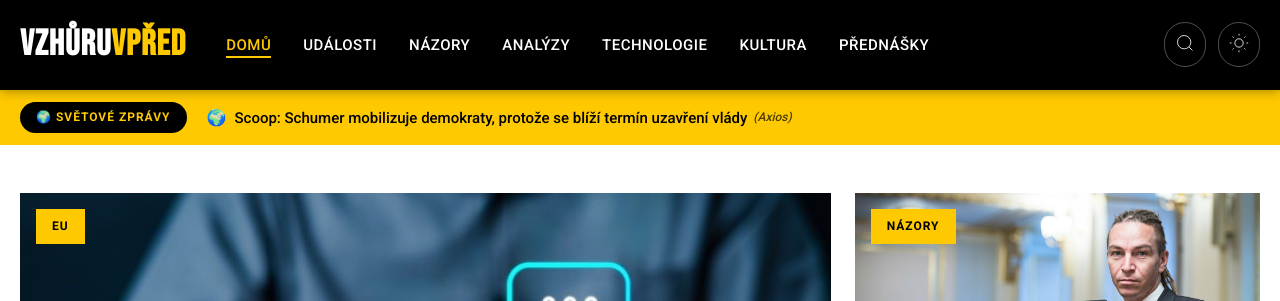
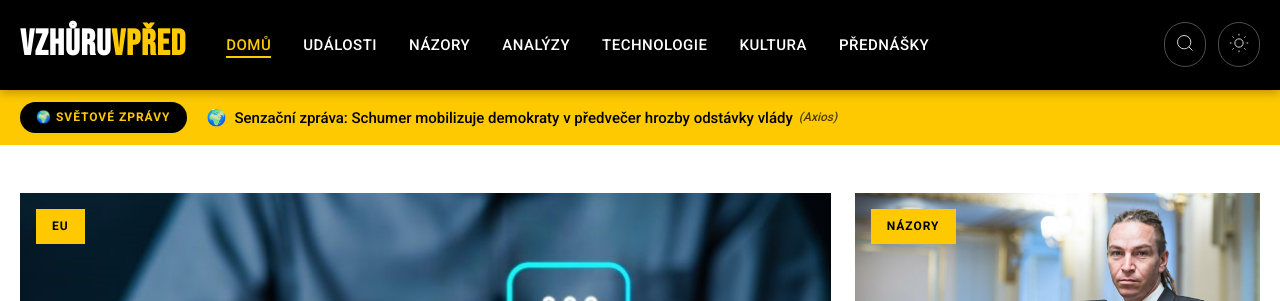
Before and after one commit to tangero/vzhuruvpred, a Jekyll site: the page built from index.html, in a window 1280 px wide and 900 px high. Shown: the top 301 px of the window. Built offline with Jekyll 4.4.1, drawn with Linux system fonts in a browser that asks for light colours; part of the change alters nothing that is shown.

Commit message:
Update world news 2025-10-02 02:59

```diff
--- a/_data/world_news.json
+++ b/_data/world_news.json
@@ -1,10 +1,10 @@
 {
-  "last_updated": "2025-10-02T01:19:09",
+  "last_updated": "2025-10-02T02:56:13",
   "articles": [
     {
       "flag": "🌍",
       "country": "global",
-      "title": "Americké futures klesají s blížícím se výpadkem vládních služeb ve Washingtonu: Přehled trhů",
+      "title": "Americké futures klesají s blížícím se výpadkem vlády ve Washingtonu: Přehled trhů",
       "original_title": "US Futures Slip as Washington Approaches Shutdown: Markets Wrap - Bloomberg.com",
       "url": "https://www.bloomberg.com/news/articles/2025-09-30/stock-market-today-dow-s-p-live-updates",
       "urlToImage": "https://assets.bwbx.io/images/users/iqjWHBFdfxIU/iU9Ekz_.FHGU/v1/1200x800.jpg",
@@ -15,18 +15,18 @@
     {
       "flag": "🌍",
       "country": "global",
-      "title": "Scoop: Schumer mobilizuje demokraty, protože se blíží termín uzavření vlády",
+      "title": "Senzační zpráva: Schumer mobilizuje demokraty v předvečer hrozby odstávky vlády",
       "original_title": "Scoop: Schumer rallies Democrats as shutdown deadline looms - Axios",
       "url": "https://www.axios.com/2025/09/30/schumer-democrats-senate-shutdown-rally",
       "urlToImage": "https://images.axios.com/u00nTz7e8PLQ5YQxF0UpKYuF0cM=/0x34:4000x2284/1366x768/2025/09/30/1759266912826.jpeg",
       "source": "Axios",
       "publishedAt": "2025-10-01T00:49:22Z",
-      "description": "Schůzka demokratů v Senátu byla podle zdrojů motivující, zákonodárci se navzájem povzbuzovali, aby se postavili proti administrativě."
+      "description": "Schůzka demokratů v Senátu v úterý byla podle zdrojů motivující, zákonodárci se navzájem povzbuzovali, aby se postavili proti administrativě."
     },
     {
       "flag": "🌍",
       "country": "global",
-      "title": "Bílý dům stáhl nominaci E.J. Antoniho do čela Úřadu pro statistiku práce",
+      "title": "Bílý dům stáhl nominaci E. J. Antoniho do čela Úřadu pro statistiku práce",
       "original_title": "White House withdraws E.J. Antoni's nomination to run the Bureau of Labor Statistics - NBC News",
       "url": "https://www.nbcnews.com/politics/trump-administration/ej-antoni-nomination-withdraw-trump-bls-rcna234833",
       "urlToImage": "https://media-cldnry.s-nbcnews.com/image/upload/t_nbcnews-fp-1200-630,f_auto,q_auto:best/rockcms/2025-08/250813-EJ-Antoni-donald-trump-truth-social-vl-1032a-0bd469.jpg",
@@ -43,7 +43,7 @@
       "urlToImage": "https://platform.theverge.com/wp-content/uploads/sites/2/2025/09/2025-Echo-Studio-Press-Image.jpg?quality=90&strip=all&crop=0,10.732984293194,100,78.534031413613",
       "source": "The Verge",
       "publishedAt": "2025-10-01T00:15:00Z",
-      "description": "Na podzimní akci společnosti Amazon představili nové reproduktory Echo, zabezpečovací zařízení Ring, čtečky Kindle a další gadgety s Alexou, z nichž mnohé jsou již k dispozici k předobjednání."
+      "description": "Na podzimní akci společnost Amazon představila nové reproduktory Echo, bezpečnostní zařízení Ring, čtečky Kindle a další gadgety s Alexou. Mnohé z nich jsou již k dispozici k předobjednání."
     },
     {
       "flag": "🌍",
@@ -54,23 +54,23 @@
       "urlToImage": "https://www.politico.com/dims4/default/resize/1200/quality/90/format/jpg?url=https%3A%2F%2Fstatic.politico.com%2F22%2Fab%2Fa5af0c514b4fb7d41a381a202431%2Fimg-1791.jpg",
       "source": "Politico",
       "publishedAt": "2025-10-01T00:01:13Z",
-      "description": "Trumpova administrativa chce použít poplatky za parky na financování minimálních počtů zaměstnanců."
+      "description": "Trumpova administrativa chce použít poplatky za parky na zaplacení minimálního personálu."
     },
     {
       "flag": "🌍",
       "country": "global",
-      "title": "Akcie Niky posilují díky dobrým výsledkům, obrat společnosti pod vedením generální ředitelky Hillové zrychluje",
+      "title": "Akcie Niky poskočily díky silným výsledkům, naznačují, že obrat společnosti pod CEO Hillem nabírá na rychlosti",
       "original_title": "Nike shares jump on strong earnings, signs its turnaround is racing ahead under CEO Hill - CNBC",
       "url": "https://www.cnbc.com/2025/09/30/nike-shares-jump-on-strong-earnings-signs-its-turnaround-is-racing-ahead-under-ceo-hill.html",
       "urlToImage": "https://image.cnbcfm.com/api/v1/image/108130714-1744382971413-108130714-1744374144836-gettyimages-2208978102-AFP_39XL7NP.jpg?v=1747858023&w=1920&h=1080",
       "source": "CNBC",
       "publishedAt": "2025-09-30T23:57:01Z",
-      "description": "Akcie nejnovější pozice fondu přidaly více než 4 % v after-hodinovém obchodování v úterý."
+      "description": "Akcie nejnovější pozice klubu přidaly více než 4 % v after-hours obchodování v úterý."
     },
     {
       "flag": "🌍",
       "country": "global",
-      "title": "Přeživší z útoku v kostele v Michiganu říká, že se podívala střelci, který zabil jejího otce, do očí: \"Hned jsem mu tam odpustila",
+      "title": "Přeživší střelbu v kostele v Michiganu říká, že se podívala střelci, který zabil jejího otce, do očí: „Hned jsem mu tam odpustila“",
       "original_title": "Michigan church shooting survivor says she looked gunman who killed her father in the eyes: \"I forgave him right there\" - CBS News",
       "url": "https://www.cbsnews.com/news/michigan-church-shooting-survivor-letter/",
       "urlToImage": "https://assets1.cbsnewsstatic.com/hub/i/r/2025/09/28/48ebf823-82de-42fe-9957-9102dddac20d/thumbnail/1200x630/b616b5bf78abd705bc634f0b7c43ac27/gettyimages-2237614878.jpg",
@@ -81,68 +81,68 @@
     {
       "flag": "🌍",
       "country": "global",
-      "title": "Bill Burr obhajuje vystoupení na kontroverzním komediálním festivalu v Rijádu: „Jsou úplně jako my“",
+      "title": "Bill Burr obhajuje vystoupení na kontroverzním komediálním festivalu v Rijádu: „Jsou stejní jako my“",
       "original_title": "Bill Burr Defends Performing at Controversial Riyadh Comedy Festival: “They’re Just Like Us” - The Hollywood Reporter",
       "url": "http://www.hollywoodreporter.com/news/general-news/bill-burr-riyadh-comedy-festival-controversy-1236389190/",
       "urlToImage": "https://www.hollywoodreporter.com/wp-content/uploads/2025/01/Bill-Burr-getty-H-2025.png?w=1296&h=730&crop=1",
       "source": "Hollywood Reporter",
       "publishedAt": "2025-09-30T22:31:14Z",
-      "description": "Herečka-komedička popisuje svou zkušenost z akce: „Rozhodně jedna z tří nejlepších zkušeností, jakou jsem kdy zažil... Myslím, že to povede k mnoha pozitivním věcem.“"
+      "description": "Hereček a komik popisuje svou zkušenost z akce: „Rozhodně jedna z tří nejlepších zkušeností, jakou jsem kdy zažil… Myslím, že to povede k mnoha pozitivním věcem.“"
     },
     {
       "flag": "🇺🇸",
       "country": "us",
-      "title": "Trumpova administrativa nezákonně cílila na propalestinské demonstranty, rozhodl soudce",
+      "title": "Trumpova administrativa nezákonně sledovala propalestinské demonstranty, rozhodl soudce",
       "original_title": "Trump administration illegally targeted pro-Palestinian protesters, judge rules - The Washington Post",
       "url": "https://www.washingtonpost.com/education/2025/09/30/trump-administration-pro-palestinian-student-deportations-trial/",
       "urlToImage": "https://www.washingtonpost.com/wp-apps/imrs.php?src=https://arc-anglerfish-washpost-prod-washpost.s3.amazonaws.com/public/6BNZF2TPUXTHCHDB5EEELP4FSM.JPG&w=1440",
       "source": "The Washington Post",
       "publishedAt": "2025-09-30T22:06:58Z",
-      "description": "Snaha o zadržení a deportaci aktivistů-cizinců byla protiústavním porušením Prvního dodatku, uvádí rozhodnutí soudu."
+      "description": "Podle rozsudku byly snahy o zadržení a deportaci aktivistů-cizinců z počátku roku protiústavním porušením Prvního dodatku."
     },
     {
       "flag": "🌍",
       "country": "global",
-      "title": "Vědci přeměnili lidské kožní buňky na vajíčka, ty jsou však zatím nepoužitelné",
+      "title": "Vědci proměnili lidské kožní buňky ve vajíčka – zatím však nejsou použitelná",
       "original_title": "Researchers turn human skin cells into eggs — but not yet usable ones - AP News",
       "url": "https://apnews.com/article/infertility-eggs-sperm-skin-stem-cells-3b18eeaf47f1e46c7cf02cc3ddab12b8",
       "urlToImage": "https://dims.apnews.com/dims4/default/2b02f9d/2147483647/strip/true/crop/3094x1740+0+161/resize/1440x810!/quality/90/?url=https%3A%2F%2Fassets.apnews.com%2Fa2%2Fc6%2Fa3b0059f48dafd87e1312ab28bf3%2Ff277df506faa4bbd861e009a5d9c0768",
       "source": "Associated Press",
       "publishedAt": "2025-09-30T21:47:00Z",
-      "description": "Oregonští vědci použili lidské kožní buňky k vytvoření oplodnitelných vajíček, což je krok k vývoji laboratorně pěstovaných vajíček nebo spermií, které by jednoho dne mohly pomoci s početím. Experi..."
+      "description": "Oregonští vědci použili lidské kožní buňky k vytvoření oplodnitelných vajíček"
     },
     {
       "flag": "🌍",
       "country": "global",
-      "title": "Vědci objevili u obří exoplanety bohatý na uhlík disk, ve kterém se formují měsíce",
+      "title": "Vědci objevili u obří exoplanety protoplanetární disk bohatý na uhlík",
       "original_title": "Researchers find a carbon-rich moon-forming disk around giant exoplanet - Ars Technica",
       "url": "https://arstechnica.com/science/2025/09/researchers-find-a-carbon-rich-moon-forming-disk-around-giant-exoplanet/",
       "urlToImage": "https://cdn.arstechnica.net/wp-content/uploads/2025/09/image-1152x648.jpeg",
       "source": "Ars Technica",
       "publishedAt": "2025-09-30T21:14:15Z",
-      "description": "Mnoho molekul uhlíku, ale málo známek vody v disku super-Jupitera."
+      "description": "V disku super-Jupitera je mnoho uhlíkových molekul, ale málo známek vody."
     },
     {
       "flag": "🌍",
       "country": "global",
-      "title": "Meta Ray-Ban Display je nyní v prodeji, ale pouze ve vybraných amerických prodejnách",
+      "title": "Meta Ray-Ban Display je nyní v prodeji, ale pouze ve vybraných prodejnách v USA",
       "original_title": "Meta Ray-Ban Display Is Now On Sale, But Only In Select US Stores - UploadVR",
       "url": "https://www.uploadvr.com/meta-ray-ban-display-now-available-in-us-stores/",
       "urlToImage": "https://www.uploadvr.com/content/images/size/w1200/2025/09/Meta-Ray-Ban-Display-and-Meta-Neural-Band-1.png",
       "source": "UploadVR",
       "publishedAt": "2025-09-30T21:11:15Z",
-      "description": "Meta Ray-Ban Display je nyní k dostání exkluzivně ve vybraných prodejnách v USA."
+      "description": "Meta Ray-Ban Display je nyní k dispozici k prodeji, exkluzivně ve vybraných prodejnách v USA."
     },
     {
       "flag": "🌍",
       "country": "global",
-      "title": "Reading Rainbow se vrací, novým hostitelem bude virální knihovník Mychal Threets",
+      "title": "Čteníř se vrací, jeho novým moderátorem bude virální knihovník Mychal Threets",
       "original_title": "'Reading Rainbow' to return, with viral librarian Mychal Threets as its host - NBC News",
       "url": "https://www.nbcnews.com/news/nbcblk/reading-rainbow-reboot-viral-librarian-mychal-threets-host-rcna234777",
       "urlToImage": "https://media-cldnry.s-nbcnews.com/image/upload/t_nbcnews-fp-1200-630,f_auto,q_auto:best/rockcms/2025-09/240929-Mychal-Threets-ew-316p-4b4aad.jpg",
       "source": "NBC News",
       "publishedAt": "2025-09-30T21:06:33Z",
-      "description": "Mladí čtenáři mohou opět létat jako motýli po obloze."
+      "description": "Mladí čtenáři mohou být opět jako motýli na obloze."
     },
     {
       "flag": "🌍",
@@ -153,7 +153,7 @@
       "urlToImage": "https://images.axios.com/Fp8949BGx_Urh83XAB9B2Ljfhhw=/0x146:7174x4181/1366x768/2025/09/30/1759260002756.jpeg",
       "source": "Axios",
       "publishedAt": "2025-09-30T19:26:16Z",
-      "description": "Trump řekl, že Hamásu dává tři až čtyři dny na odpověď."
+      "description": "Trump řekl, že dal Hamásu tři až čtyři dny na odpověď."
     },
     {
       "flag": "🇺🇸",
@@ -164,23 +164,23 @@
       "urlToImage": "https://media.cnn.com/api/v1/images/stellar/prod/ap23348793855560.jpg?c=16x9&q=w_800,c_fill",
       "source": "CNN",
       "publishedAt": "2025-09-30T18:00:18Z",
-      "description": "Prezident Trump oznámil plán na snížení cen léků, včetně nového webu TrumpRx"
+      "description": "Prezident Donald Trump v úterý oznámil mnohostranné úsilí zaměřené na snížení nákladů na léky ve Spojených státech, včetně vytvoření přímého spotřebitelského webu „TrumpRx“, kde mohou Američané nak..."
     },
     {
       "flag": "🇺🇸",
       "country": "us",
-      "title": "Afghánistán paralyzován, výpadek internetu trvá druhý den",
+      "title": "Afghánistán ochromen výpadkem internetu, který pokračuje druhý den",
       "original_title": "Afghanistan paralyzed as internet blackout stretches into second day - The Washington Post",
       "url": "https://www.washingtonpost.com/world/2025/09/30/afghanistan-internet-blackout-taliban/",
       "urlToImage": "https://www.washingtonpost.com/wp-apps/imrs.php?src=https://arc-anglerfish-washpost-prod-washpost.s3.amazonaws.com/public/HRHI4GJEGUSPUBZDWWREYYYBEU_size-normalized.jpg&w=1440",
       "source": "The Washington Post",
       "publishedAt": "2025-09-30T17:19:10Z",
-      "description": "Dva týdny poté, co režim naznačil plány na zákaz optického internetu, jsou přerušeny téměř všechny spoje s vnějším světem, uzemněna letadla a uzavřeny firmy."
+      "description": "Dva týdny poté, co režim oznámil záměr zakázat optický internet, jsou přerušeny téměř všechny spojení s vnějším světem, uzemněna letadla a zavřeny podniky."
     },
     {
       "flag": "🌍",
       "country": "global",
-      "title": "FTC žaluje Zillow a Redfin za nelegální dohodu na potlačení konkurence v reklamě na pronájmy - Federální obchodní komise (.gov)",
+      "title": "FTC žaluje Zillow a Redfin kvůli nezákonné dohodě o potlačení konkurence v reklamě na pronájmy - Federální obchodní komise (.gov)",
       "original_title": "FTC Sues Zillow and Redfin Over Illegal Agreement to Suppress Rental Advertising Competition - Federal Trade Commission (.gov)",
       "url": "https://www.ftc.gov/news-events/news/press-releases/2025/09/ftc-sues-zillow-redfin-over-illegal-agreement-suppress-rental-advertising-competition",
       "urlToImage": "https://www.ftc.gov/themes/custom/ftc_uswds/img/ftc_social_share_default_en.jpg",
@@ -191,13 +191,13 @@
     {
       "flag": "🌍",
       "country": "global",
-      "title": "Daniel Ek ze Spotify oznamuje, že se vzdá postu výkonného ředitele",
+      "title": "Daniel Ek ze Spotify oznamuje, že odstoupí z pozice generálního ředitele",
       "original_title": "Spotify's Daniel Ek announces that he'll step aside as CEO - NPR",
       "url": "https://www.npr.org/2025/09/30/nx-s1-5558012/spotifys-daniel-ek-announces-that-hell-step-aside-as-ceo",
       "urlToImage": "https://npr.brightspotcdn.com/dims3/default/strip/false/crop/5000x2811+0+234/resize/1400/quality/100/format/jpeg/?url=http%3A%2F%2Fnpr-brightspot.s3.amazonaws.com%2F5b%2F4d%2F302a013f4336be915a3fe3240e40%2Fgettyimages-2184632198.jpg",
       "source": "NPR",
       "publishedAt": "2025-09-30T16:33:07Z",
-      "description": "Zakladatel největší hudební streamovací služby na světě zůstane ve firmě jako výkonný předseda, nahradí ho dva spolupředsedové"
+      "description": "Zakladatel největší světové streamovací služby zůstane ve firmě jako výkonný předseda, nahradí ho dva generální ředitelé"
     },
     {
       "flag": "🌍",
@@ -213,24 +213,24 @@
     {
       "flag": "🌍",
       "country": "global",
-      "title": "Amazon představuje barevný Kindle se stylusem a televizní klíček za 40 dolarů s podporou 4K videa",
+      "title": "Amazon představuje barevný Kindle se stylusem a TV Stick za 40 dolarů s podporou 4K videa",
       "original_title": "Amazon Launches Color Kindle with Stylus, $40 TV Stick With 4K Video - Bloomberg.com",
       "url": "https://www.bloomberg.com/news/articles/2025-09-30/amazon-devices-news-630-color-kindle-scribe-40-4k-fire-tv-stick-ring-blink",
       "urlToImage": "https://assets.bwbx.io/images/users/iqjWHBFdfxIU/iMkuRiIHOJ5A/v1/1200x800.jpg",
       "source": "Bloomberg",
       "publishedAt": "2025-09-30T14:51:30Z",
-      "description": "Společnost také představuje nové televizory a vylepšené produkty pro zabezpečení domácnosti od značek Ring a Blink."
+      "description": "Společnost také uvádí nové televizory a vylepšené produkty pro zabezpečení domácnosti od značek Ring a Blink."
     },
     {
       "flag": "🌍",
       "country": "global",
-      "title": "Druhý zadržený zemřel po střelbě v dallasém zařízení ICE",
+      "title": "Druhý zadržený zemřel po střelbě v zařízení ICE v Dallasu",
       "original_title": "2nd detainee dies after Dallas ICE facility shooting - NBC News",
       "url": "https://www.nbcnews.com/news/us-news/2nd-detainee-dies-dallas-ice-facility-shooting-rcna234658",
       "urlToImage": "https://media-cldnry.s-nbcnews.com/image/upload/t_nbcnews-fp-1200-630,f_auto,q_auto:best/rockcms/2025-09/250930-ice-dallas-rs-a32de8.jpg",
       "source": "NBC News",
       "publishedAt": "2025-09-30T13:07:00Z",
-      "description": "Miguel Ángel García-Hernández, zadržený střelený v zařízení pro imigraci a celní správu v Dallasu, zemřel, uvedl mluvčí národní organizace LULAC."
+      "description": "Zemřel zadržený, kterého postřelili v imigračním zařízení v Dallasu, oznámil mluvčí organizace LULAC"
     },
     {
       "flag": "🇺🇸",
@@ -241,7 +241,7 @@
       "urlToImage": "https://www.washingtonpost.com/wp-apps/imrs.php?src=https://arc-anglerfish-washpost-prod-washpost.s3.amazonaws.com/public/6ZWYZL3C4QEUJIVI7YTERG2P34.jpg&w=1440",
       "source": "The Washington Post",
       "publishedAt": "2025-09-30T10:01:12Z",
-      "description": "Jeden sprej funguje tak, že blokuje bakterie a viry před dosažením nosní sliznice, čímž předchází infekci."
+      "description": "Jeden sprej blokuje bakterie a viry před proniknutím do nosní sliznice, čímž brání infekci."
     },
     {
       "flag": "🌍",
@@ -252,40 +252,40 @@
       "urlToImage": "https://cdn.mos.cms.futurecdn.net/y4dKGS4fjmZzhVshYrKzpB-2560-80.jpg",
       "source": "Space.com",
       "publishedAt": "2025-09-30T08:29:52Z",
-      "description": "Let č. 11 bude posledním startem současné iterace Starshipu „Verze 2“."
+      "description": "Let č. 11 bude posledním startem současné verze Starship „V2“."
     },
     {
       "flag": "🌍",
       "country": "global",
-      "title": "Studie zjistila, že 99 % případů infarktu a mrtvice souvisí s \"ovlivnitelnými\" riziky",
+      "title": "Studie zjistila, že 99 % případů infarktu a mrtvice souvisí s „ovlivnitelnými“ riziky",
       "original_title": "Study finds 99% heart attack, stroke cases linked to 'modifiable' risks - upi.com",
       "url": "https://www.upi.com",
       "urlToImage": "//www.upi.com/img/upi-fb.png",
       "source": "UPI.com",
       "publishedAt": "2025-09-30T02:49:15Z",
-      "description": "UPI přináší nejnovější titulky z celého světa: Hlavní zprávy, Zábava, Zdraví, Byznys, Věda a Sportovní novinky - United Press International"
+      "description": "UPI přináší nejnovější zprávy z celého světa: Hlavní události, Zábava, Zdraví, Byznys, Věda a Sportovní novinky - United Press International"
     },
     {
       "flag": "🌍",
       "country": "global",
-      "title": "Trpíte zimní depresí? Začněte se světelnou terapií právě teď",
+      "title": "Trpíte zimní depresí? Začněte s fototerapií včas.",
       "original_title": "Prone to winter depression? Starting light therapy now can help - NPR",
       "url": "https://www.npr.org/2025/09/29/nx-s1-5546611/seasonal-depression-light-therapy-mental-health",
       "urlToImage": "https://npr.brightspotcdn.com/dims3/default/strip/false/crop/2121x1193+0+221/resize/1400/quality/100/format/jpeg/?url=http%3A%2F%2Fnpr-brightspot.s3.amazonaws.com%2Feb%2F1a%2Fab3e0f9d41649a282e72f969164a%2Fgettyimages-1447989311.jpg",
       "source": "NPR",
       "publishedAt": "2025-09-29T09:00:00Z",
-      "description": "S ubývajícím denním světlem může lidem klesat nálada. Miliony dospělých v USA trpí sezónní afektivní poruchou. Světelná terapie může pomoci odvrátit zimní depresi, a to už od podzimu."
+      "description": "S ubývajícím denním světlem může lidem klesat nálada. Miliony dospělých v USA trpí sezónní afektivní poruchou. Světelná terapie může pomoci odvrátit zimní depresi, a to začátkem podzimu."
     },
     {
       "flag": "🌍",
       "country": "global",
-      "title": "Diabetes insipidus: Opomíjená forma cukrovky s neobvyklými příznaky konečně dostala svůj název",
+      "title": "Diabetes 3c: opomíjený typ cukrovky s neobvyklými příznaky konečně dostal svůj název",
       "original_title": "Neglected form of diabetes with unusual symptoms finally gets its own name - NPR",
       "url": "https://www.npr.org/sections/goats-and-soda/2025/09/29/g-s1-90669/neglected-form-of-diabetes-with-unusual-symptoms-finally-gets-its-own-name",
       "urlToImage": "https://npr.brightspotcdn.com/dims3/default/strip/false/crop/4000x2250+0+209/resize/1400/quality/100/format/jpeg/?url=http%3A%2F%2Fnpr-brightspot.s3.amazonaws.com%2F37%2Fae%2Fc6e56ac045d1a06bea8b0ec0e94b%2Fgettyimages-825835842.jpg",
       "source": "NPR",
       "publishedAt": "2025-09-29T09:00:00Z",
-      "description": "Neobvyklý typ cukrovky spojený s podvýživou má nyní jméno. Vědci žádají o širší uznání nově klasifikovaného diabetu 5. typu, aby podnítili lepší léčbu."
+      "description": "Neobvyklý typ cukrovky spojený s podvýživou má nyní jméno. Vědci žádají o širší uznání nově klasifikované cukrovky 5. typu, aby podnítili lepší léčbu."
     }
   ]
 }
```
